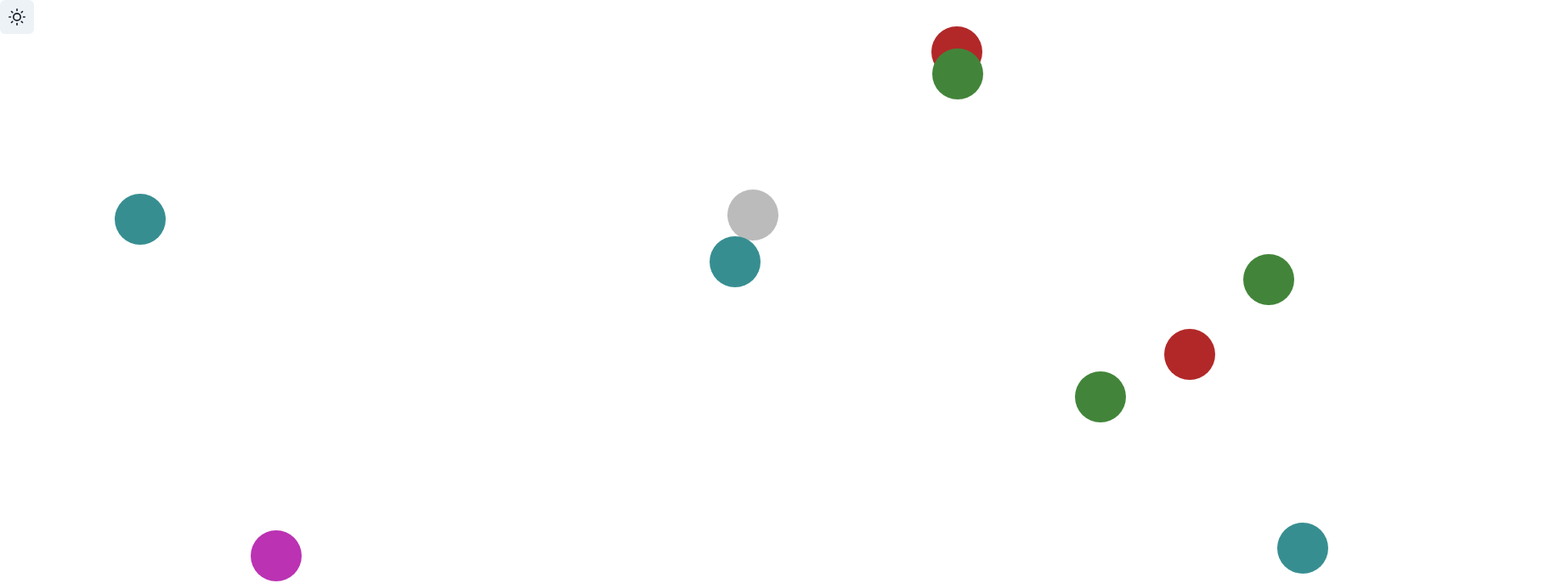
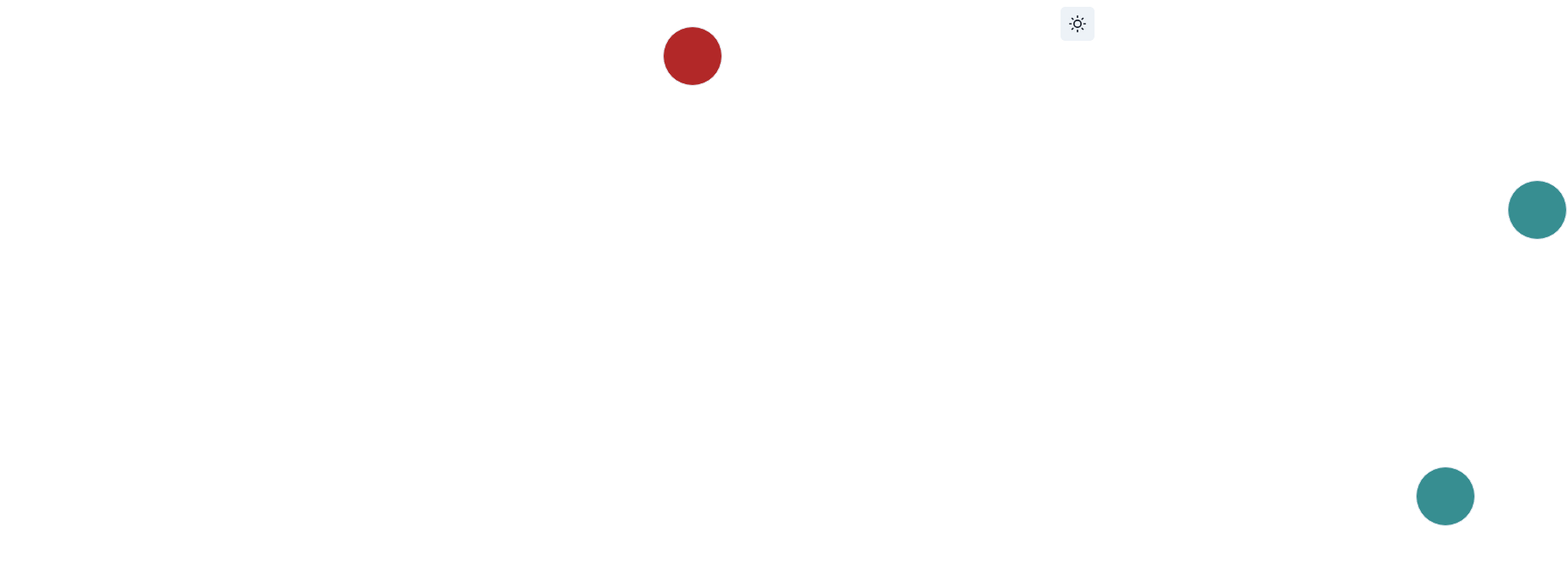
Before and after one commit to mmouhib/focus, a React (Create React App) app: page / in a window 1280 px wide. Shown: the top 686 px of the page at 85% size, 1844 px wide, since content can reach past the window. Built offline with nearby package versions, Linux system fonts and the light colour scheme.

Commit message:
random dots generation

```diff
--- a/src/App.tsx
+++ b/src/App.tsx
@@ -1,32 +1,12 @@
 import * as React from 'react';
-import { ChakraProvider } from '@chakra-ui/react';
-import Clickable from './components/Clickable';
-import { useState } from 'react';
-import Position from './Position';
 import ThemesToggler from './components/ThemesToggler';
+import ClickingGame from './main/ClickingGame';
 
-//todo generate circle color randomly
 export default function () {
-	const colors: string[] = ['#b22828', '#42853a', '#bbb', '#378e91', '#bb32b3'];
-	const [positions, setPositions] = useState<Position[]>([]);
-
 	return (
-		<ChakraProvider>
+		<>
 			<ThemesToggler />
-			{[...Array(10)].map((element, index) => {
-				let top: number = Math.floor(Math.random() * 800) + 10;
-				let left: number = Math.floor(Math.random() * 1500) + 15;
-				// setPositions([new Position(top, left), ...positions]);
-				let color: string = colors[Math.floor(Math.random() * colors.length)].toString();
-				return (
-					<Clickable
-						key={index}
-						top={top.toString() + 'px'}
-						left={left.toString() + 'px'}
-						color={color}
-					/>
-				);
-			})}
-		</ChakraProvider>
+			<ClickingGame />
+		</>
 	);
 }
--- a/src/components/Clickable.tsx
+++ b/src/components/Clickable.tsx
@@ -1,32 +1,79 @@
-import React, { useState } from 'react';
+import React, { useEffect, useState } from 'react';
+import Position from '../Position';
+import styled from 'styled-components';
 
 interface ClickableProps {
 	key: number;
-	top?: string;
-	bottom?: string;
-	right?: string;
-	left: string;
 	color: string;
+	positions: Position[];
+	setPositions: (value: Position[]) => void;
 }
 
-export default function Clickable(props: ClickableProps): JSX.Element {
+export default function (props: ClickableProps): JSX.Element {
 	const [display, setDisplay] = useState<'inline' | 'none'>('inline');
+	const [top, setTop] = useState<number>(0);
+	const [left, setLeft] = useState<number>(0);
+
+	//randomly hide dot
+	useEffect(() => {
+		setTimeout(() => {
+			setDisplay('none');
+		}, Math.floor(Math.random() * 10000));
+	}, []);
+
+	useEffect(() => {
+		let top: number = Math.floor(Math.random() * 900) + 10;
+		let left: number = Math.floor(Math.random() * 1840) + 15;
+
+		// setPositions([new Position(top, left), ...positions]);
+		setTop(top);
+		setLeft(left);
+	}, []);
+
+	const StyledDot = styled.div`
+		height: 70px;
+		width: 70px;
+		border-radius: 50%;
+		position: absolute;
+		animation-name: resize;
+		animation-duration: 2s;
+		animation-iteration-count: infinite;
+
+		@keyframes resize {
+			0% {
+				height: 70px;
+				width: 70px;
+			}
+			25% {
+				height: 80px;
+				width: 80px;
+			}
+			50% {
+				height: 90px;
+				width: 90px;
+				border: 5px solid #5b5b5b;
+			}
+
+			75% {
+				height: 80px;
+				width: 80px;
+			}
+			100% {
+				height: 70px;
+				width: 70px;
+			}
+		} ;
+	`;
 
 	const Styles: React.CSSProperties = {
-		height: '60px',
-		width: '60px',
 		backgroundColor: props.color,
-		borderRadius: '50%',
-		position: 'absolute',
 		display: display,
-		top: props.top,
-		left: props.left,
-		right: props.right,
-		bottom: props.bottom,
+		top: top.toString() + 'px',
+		left: left.toString() + 'px',
 	};
 
 	return (
-		<div
+		<StyledDot
 			style={Styles}
 			onClick={() => {
 				setDisplay('none');
--- a/src/components/ThemesToggler.tsx
+++ b/src/components/ThemesToggler.tsx
@@ -1,13 +1,20 @@
 import { IconButton } from '@chakra-ui/react';
 //@ts-ignore
 import { MoonIcon, SunIcon } from '@chakra-ui/icons';
-import { useState } from 'react';
+import React, { useState } from 'react';
+
+const style: React.CSSProperties = {
+	position: 'absolute',
+	left: '97.5%',
+	top: '1vh',
+};
 
 export default function ThemesToggler(): JSX.Element {
 	const [theme, setTheme] = useState<boolean>(true);
 
 	return (
 		<IconButton
+			style={style}
 			aria-label="themeSwitcher"
 			icon={
 				theme ? (
--- a/src/index.tsx
+++ b/src/index.tsx
@@ -1,10 +1,13 @@
 import * as React from 'react';
 import ReactDOM from 'react-dom';
 import App from './App';
+import { ChakraProvider } from '@chakra-ui/react';
 
 ReactDOM.render(
 	<React.StrictMode>
-		<App />
+		<ChakraProvider>
+			<App />
+		</ChakraProvider>
 	</React.StrictMode>,
 	document.getElementById('root')
 );
--- /dev/null
+++ b/src/main/ClickingGame.tsx
@@ -0,0 +1,23 @@
+import * as React from 'react';
+import Clickable from '../components/Clickable';
+import { useState } from 'react';
+import Position from '../Position';
+import ThemesToggler from '../components/ThemesToggler';
+
+//todo generate circle color randomly
+export default function () {
+	const colors: string[] = ['#b22828', '#42853a', '#bbb', '#378e91', '#bb32b3'];
+	const [positions, setPositions] = useState<Position[]>([]);
+
+	return (
+		<>
+			<ThemesToggler />
+			{[...Array(15)].map((element, index) => {
+				let color: string = colors[Math.floor(Math.random() * colors.length)].toString();
+				return (
+					<Clickable key={index} color={color} positions={positions} setPositions={setPositions} />
+				);
+			})}
+		</>
+	);
+}
--- a/tsconfig.json
+++ b/tsconfig.json
@@ -6,7 +6,7 @@
       "dom.iterable",
       "esnext"
     ],
-    "allowJs": true,
+    "allowJs": false,
     "skipLibCheck": true,
     "esModuleInterop": true,
     "allowSyntheticDefaultImports": true,
```
